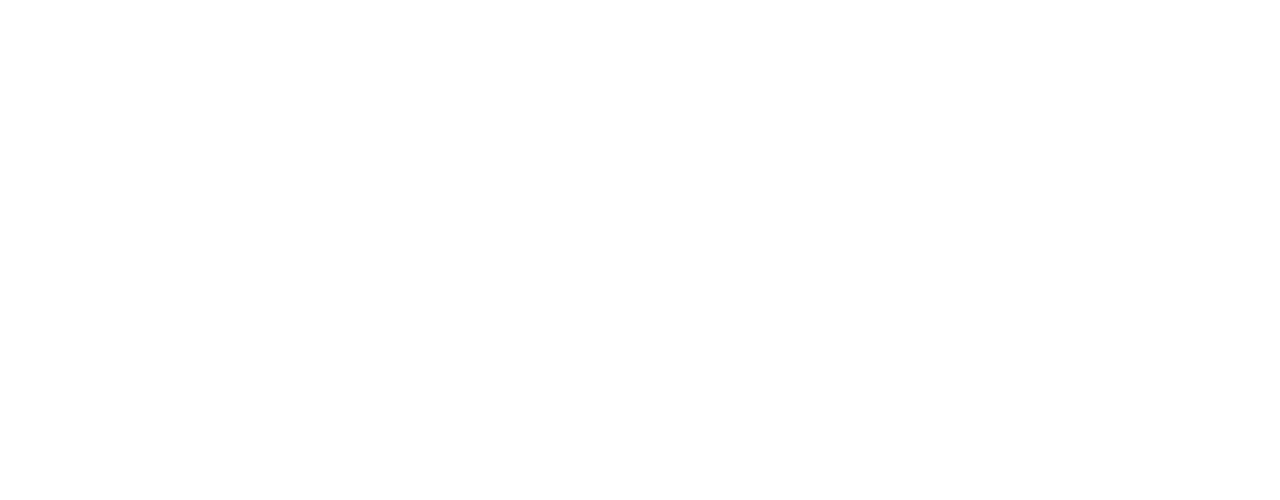
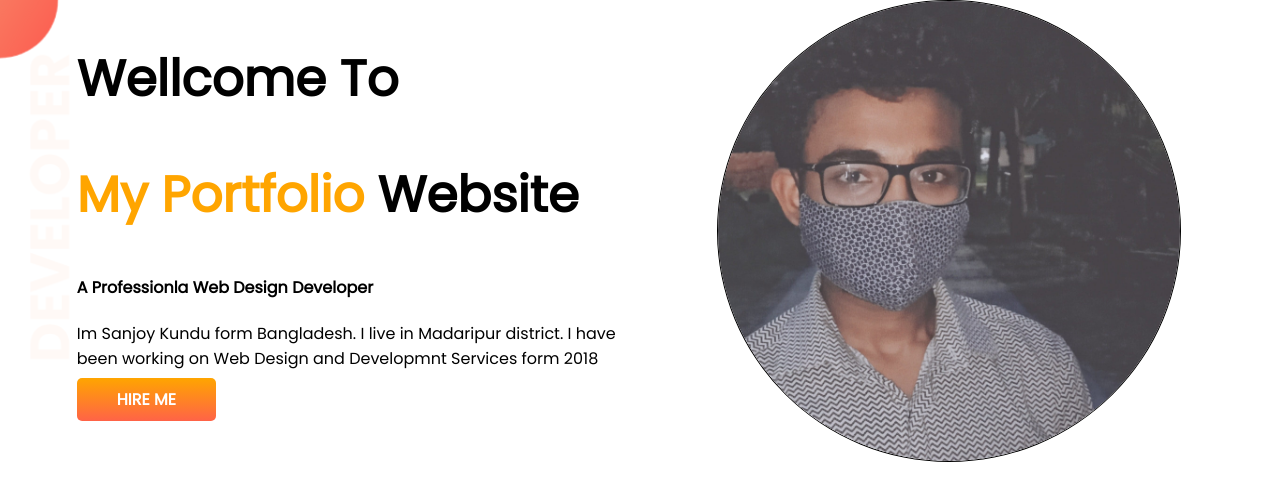
Before and after one commit to Sanjoy-Kundu/My-protfolio, a plain HTML site: page index.html in a window 1280 px wide. Drawn offline with Linux system fonts and the light colour scheme.

Commit message:
first section done

```diff
--- a/index.html
+++ b/index.html
@@ -1,13 +1,32 @@
 <!DOCTYPE html>
 <html lang="en">
+
 <head>
 	<meta charset="UTF-8">
 	<meta http-equiv="X-UA-Compatible" content="IE=edge">
 	<meta name="viewport" content="width=device-width, initial-scale=1.0">
 	<title>Portfolio</title>
 	<link rel="stylesheet" href="style.css">
+	<link rel="preconnect" href="https://fonts.googleapis.com">
+	<link rel="preconnect" href="https://fonts.gstatic.com" crossorigin>
+	<link href="https://fonts.googleapis.com/css2?family=Poppins&display=swap" rel="stylesheet">
 </head>
+
 <body>
+	<section class="top-banner">
+		<div class="half-width">
+			<h1>Wellcome To</h1>
+			<h1><span class="orange-color">My Portfolio</span> Website</h1>
+			<h4>A Professionla Web Design Developer</h4>
+			<p>Im Sanjoy Kundu form Bangladesh. I live in Madaripur district. I have been working on Web Design and
+				Developmnt
+				Services form 2018 </p>
+			<a href="https://www.linkedin.com/feed/" target="_blank">HIRE ME</a>
+		</div>
+		<div class="half-width">
+			<img src="images/Sanjoy$$.jpg" alt="">
+		</div>
+	</section>
+</body>
 
-</body>
 </html>
--- a/style.css
+++ b/style.css
@@ -0,0 +1,36 @@
+body {
+	font-family: 'Poppins', sans-serif;
+	margin: 0px;
+}
+section {
+	display: flex;
+}
+.half-width{
+	width: 50%;
+	margin-left: 6%;
+}
+h1{
+	font-size: 50px;
+}
+.orange-color{
+	color: orange;
+}
+
+.top-banner {
+	background-image: url(images/top-banner.png);
+	background-repeat: no-repeat;
+}
+div img {
+	height: 460px;
+	width: 462px;
+	border: 1px solid black;
+	border-radius: 50%;
+}
+.half-width a {
+	text-decoration: none;
+	padding: 10px 40px;
+	border-radius: 5px;
+	background-image: linear-gradient(orange, tomato);
+	color: #ffffff;
+	font-weight: bolder;
+}
```
Also changed, not shown: images/SONGAY2.png (added), images/Sanjoy$$.jpg (added), images/dream-bg.png (added), images/exp-bg.png (added), images/my-bg.png (added), images/my-bg2.png (added), images/top-banner.png (added).
